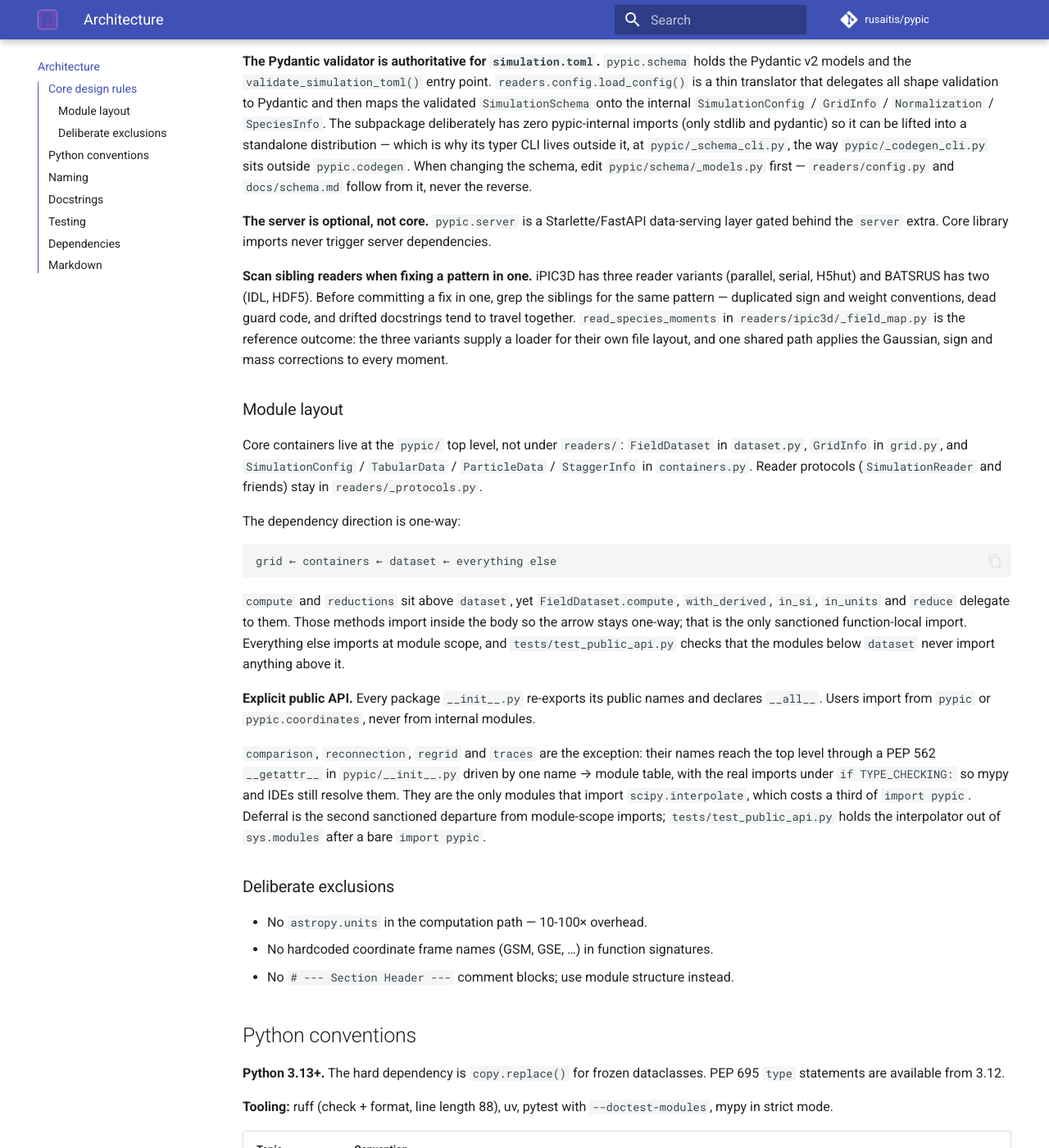
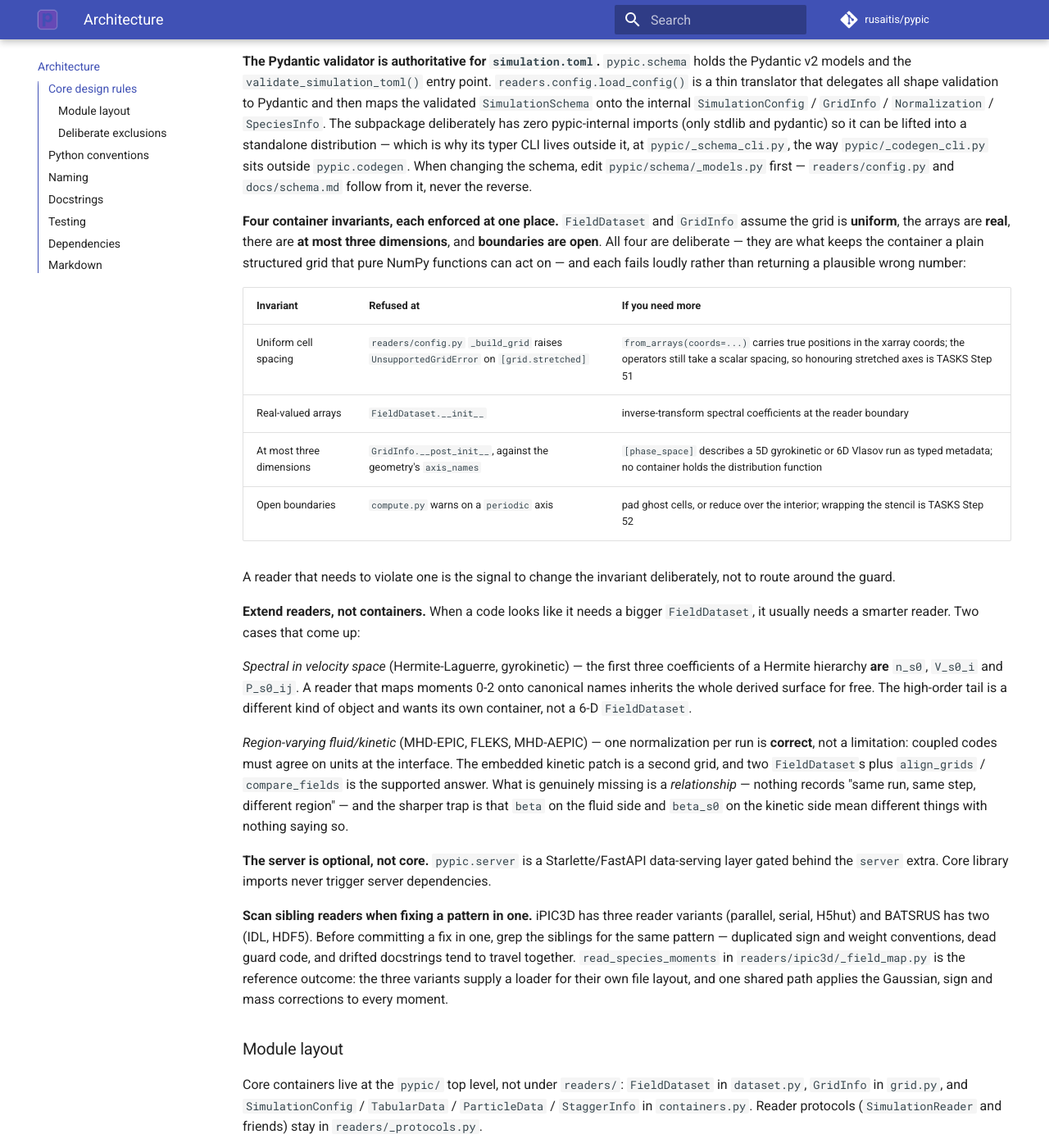
Before and after one commit to rusaitis/pypic, an MkDocs documentation site: the page built from docs/architecture.md, in a window 1280 px wide and 1400 px high, scrolled down 1220 px. Shown: the whole window at 82% size. Built offline with MkDocs 1.6.1 and Material for MkDocs 9.7.7, drawn with Linux system fonts in a browser that asks for light colours; comment, search, counter and statistics services are not loaded.

Commit message:
docs: write down the four container invariants and where exotic codes go
The assumptions FieldDataset and GridInfo make — uniform grid, real
arrays, at most three dimensions, open boundaries — were in no docstring
and no test before this phase. The code now enforces all four; this is
what lets a contributor find them before writing a reader that violates
one, with the escape hatch named for each.

Also records the counter-intuitive half, which lived nowhere: a code
that looks like it needs a bigger container usually needs a smarter
reader. The first three Hermite coefficients are n_s0/V_s0_i/P_s0_ij, so
a gyrokinetic reader inherits the derived surface for free; and one
normalization per run is correct for coupled fluid/kinetic codes, since
they must agree on units at the interface.

Items 5 and 12 land together: they are adjacent blocks in one section,
and splitting them would separate a rule from its worked consequence.

Co-Authored-By: Claude Opus 5 (1M context) <noreply@anthropic.com>
Claude-Session: https://claude.ai/code/session_01PpQsiDDc7Le2DsuqnNfRyg

```diff
--- a/docs/architecture.md
+++ b/docs/architecture.md
@@ -78,6 +78,40 @@ is why its typer CLI lives outside it, at `pypic/_schema_cli.py`, the way
 `pypic/_codegen_cli.py` sits outside `pypic.codegen`. When
 changing the schema, edit `pypic/schema/_models.py` first — `readers/config.py`
 and `docs/schema.md` follow from it, never the reverse.
+
+**Four container invariants, each enforced at one place.** `FieldDataset` and
+`GridInfo` assume the grid is **uniform**, the arrays are **real**, there are
+**at most three dimensions**, and **boundaries are open**. All four are
+deliberate — they are what keeps the container a plain structured grid that
+pure NumPy functions can act on — and each fails loudly rather than returning a
+plausible wrong number:
+
+| Invariant | Refused at | If you need more |
+|---|---|---|
+| Uniform cell spacing | `readers/config.py` `_build_grid` raises `UnsupportedGridError` on `[grid.stretched]` | `from_arrays(coords=...)` carries true positions in the xarray coords; the operators still take a scalar spacing, so honouring stretched axes is TASKS Step 51 |
+| Real-valued arrays | `FieldDataset.__init__` | inverse-transform spectral coefficients at the reader boundary |
+| At most three dimensions | `GridInfo.__post_init__`, against the geometry's `axis_names` | `[phase_space]` describes a 5D gyrokinetic or 6D Vlasov run as typed metadata; no container holds the distribution function |
+| Open boundaries | `compute.py` warns on a `periodic` axis | pad ghost cells, or reduce over the interior; wrapping the stencil is TASKS Step 52 |
+
+A reader that needs to violate one is the signal to change the invariant
+deliberately, not to route around the guard.
+
+**Extend readers, not containers.** When a code looks like it needs a bigger
+`FieldDataset`, it usually needs a smarter reader. Two cases that come up:
+
+*Spectral in velocity space* (Hermite-Laguerre, gyrokinetic) — the first three
+coefficients of a Hermite hierarchy **are** `n_s0`, `V_s0_i` and `P_s0_ij`. A
+reader that maps moments 0-2 onto canonical names inherits the whole derived
+surface for free. The high-order tail is a different kind of object and wants
+its own container, not a 6-D `FieldDataset`.
+
+*Region-varying fluid/kinetic* (MHD-EPIC, FLEKS, MHD-AEPIC) — one normalization
+per run is **correct**, not a limitation: coupled codes must agree on units at
+the interface. The embedded kinetic patch is a second grid, and two
+`FieldDataset`s plus `align_grids` / `compare_fields` is the supported answer.
+What is genuinely missing is a *relationship* — nothing records "same run, same
+step, different region" — and the sharper trap is that `beta` on the fluid side
+and `beta_s0` on the kinetic side mean different things with nothing saying so.
 
 **The server is optional, not core.** `pypic.server` is a Starlette/FastAPI
 data-serving layer gated behind the `server` extra. Core library imports never
```
Also changed, not shown: cleanup.md (+28 -4 lines).
